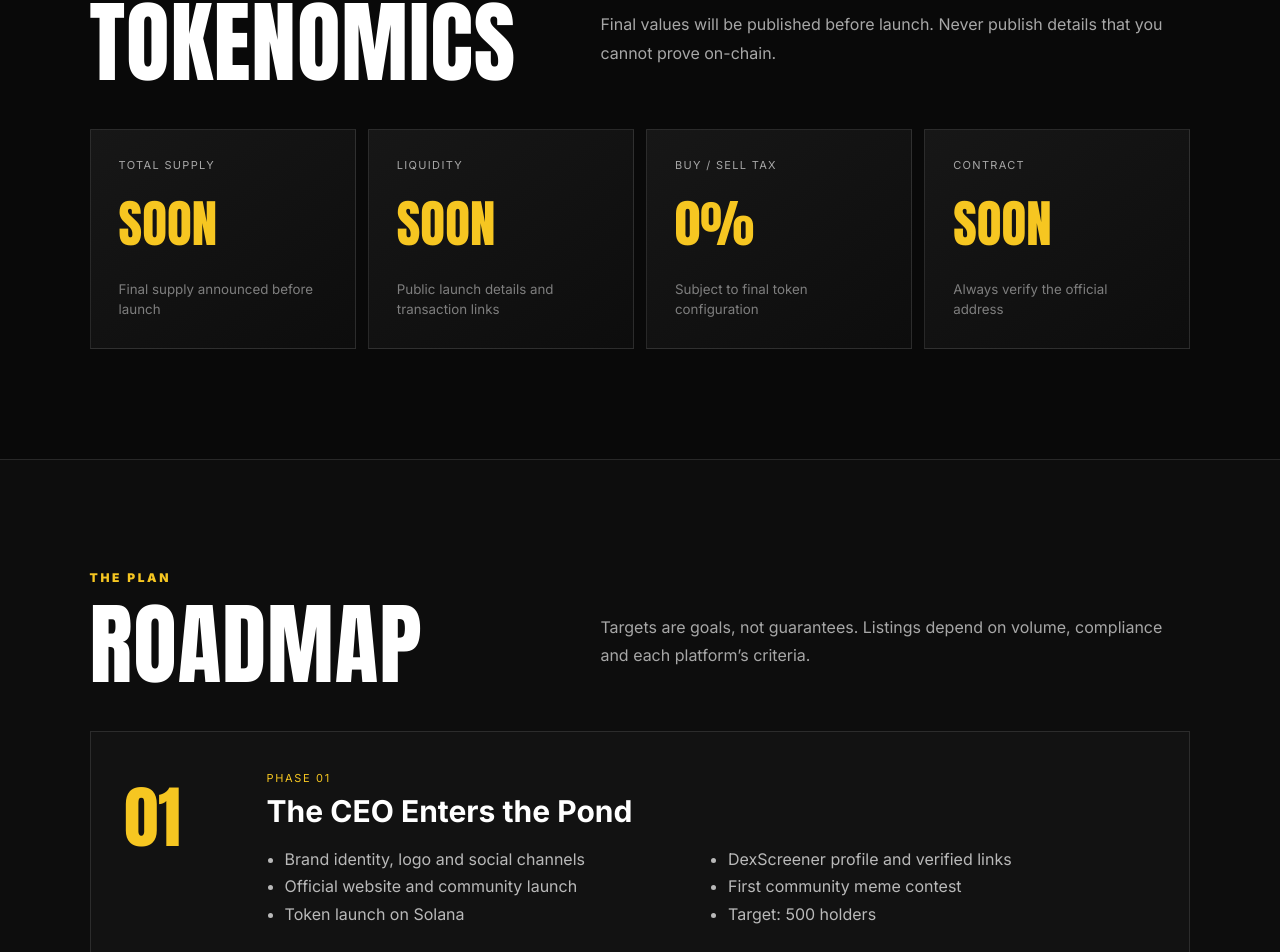
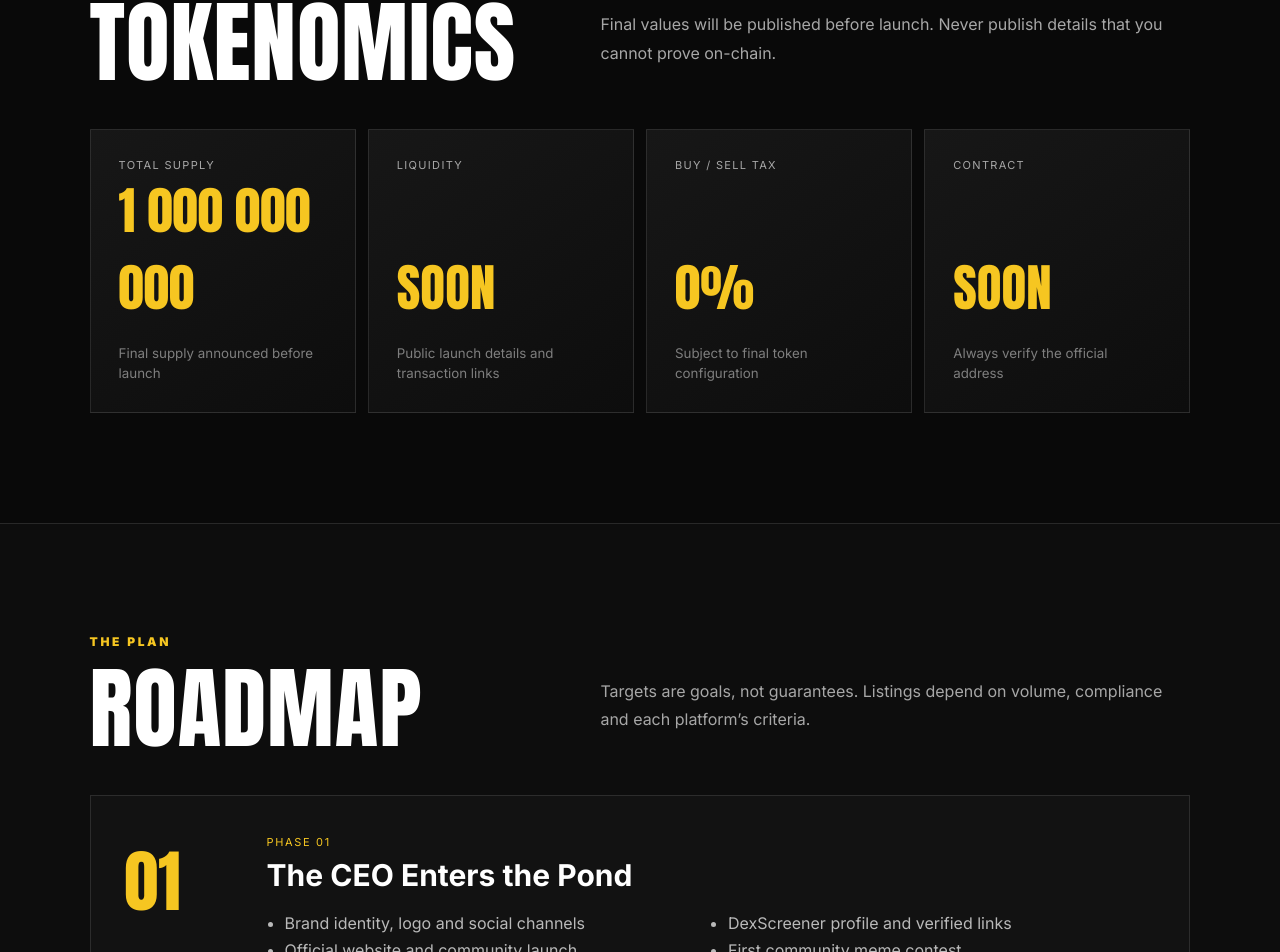
Before and after one commit to duckceosol-cyber/-duckceo-site, a React (Vite) app: page / in a window 1280 px wide. Shown: the part 1479-2431 px from the top of the page. Built offline with nearby package versions, Linux system fonts and the light colour scheme.

Commit message:
main.jsx

```diff
--- a/src/main.jsx
+++ b/src/main.jsx
@@ -146,7 +146,7 @@ function App() {
             <p>Final values will be published before launch. Never publish details that you cannot prove on-chain.</p>
           </div>
           <div className="token-grid">
-            <article><span>Total Supply</span><strong>SOON</strong><small>Final supply announced before launch</small></article>
+            <article><span>Total Supply</span><strong>1 000 000 000</strong><small>Final supply announced before launch</small></article>
             <article><span>Liquidity</span><strong>SOON</strong><small>Public launch details and transaction links</small></article>
             <article><span>Buy / Sell Tax</span><strong>0%</strong><small>Subject to final token configuration</small></article>
             <article><span>Contract</span><strong>SOON</strong><small>Always verify the official address</small></article>
```
